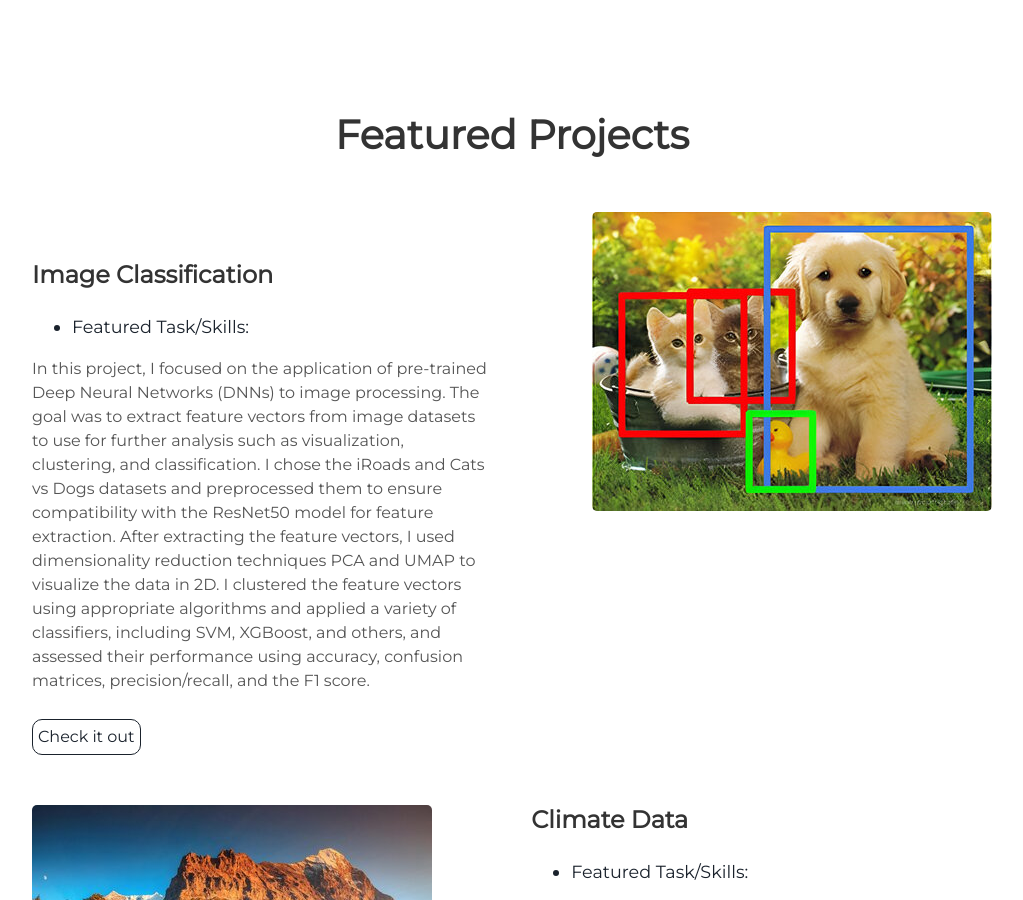
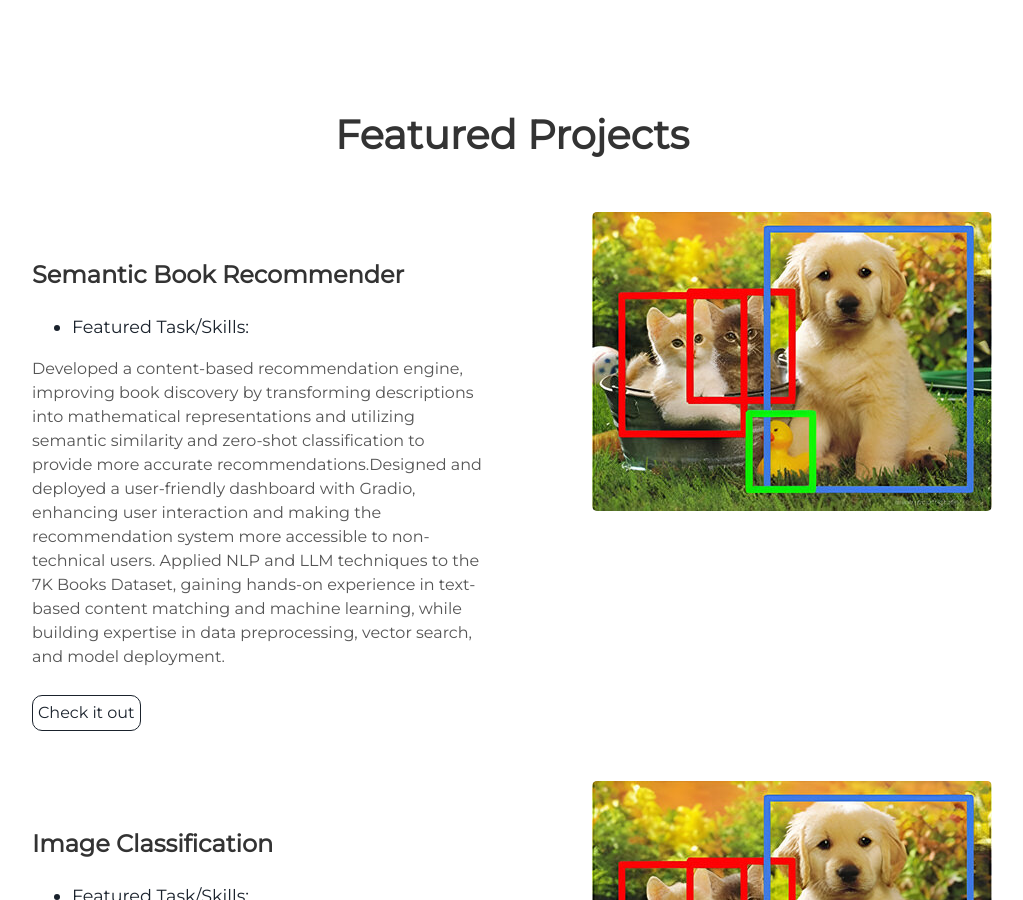
Before and after one commit to m-perera/m-perera.github.io, a Jekyll site: the page built from README.md, in a window 1280 px wide and 900 px high, scrolled down 1663 px. Shown: the whole window, without its empty margins (128-1151 px from the left). Built offline with Jekyll 4.4.1, drawn with Linux system fonts in a browser that asks for light colours; our own code applies the rules of GitHub Pages for plain Markdown files.

Commit message:
Update projects.html

```diff
--- a/_includes/projects.html
+++ b/_includes/projects.html
@@ -1,5 +1,18 @@
 <div class="user-details">
   <h1> Featured Projects </h1>
+</div>
+<div class="user-projects">
+  <div class="images-right">
+    <img alt="mountains" src="{{ "/assets/img/rsz_pixelcut-export.jpeg" | prepend: site.baseurl }}" />
+  </div>
+  <div class="contents">
+    <h3> Semantic Book Recommender </h3>
+    <ul>
+      <li> Featured Task/Skills: </li>
+    </ul>
+    <p>Developed a content-based recommendation engine, improving book discovery by transforming descriptions into mathematical representations and utilizing semantic similarity and zero-shot classification to provide more accurate recommendations.Designed and deployed a user-friendly dashboard with Gradio, enhancing user interaction and making the recommendation system more accessible to non-technical users. Applied NLP and LLM techniques to the 7K Books Dataset, gaining hands-on experience in text-based content matching and machine learning, while building expertise in data preprocessing, vector search, and model deployment.</p>
+    <a class="project-link" href="ADD LINK HERE FOR THE GRADIO" target="_blank">Check it out</a>
+  </div>
 </div>
 <div class="user-projects">
   <div class="images-right">
```
